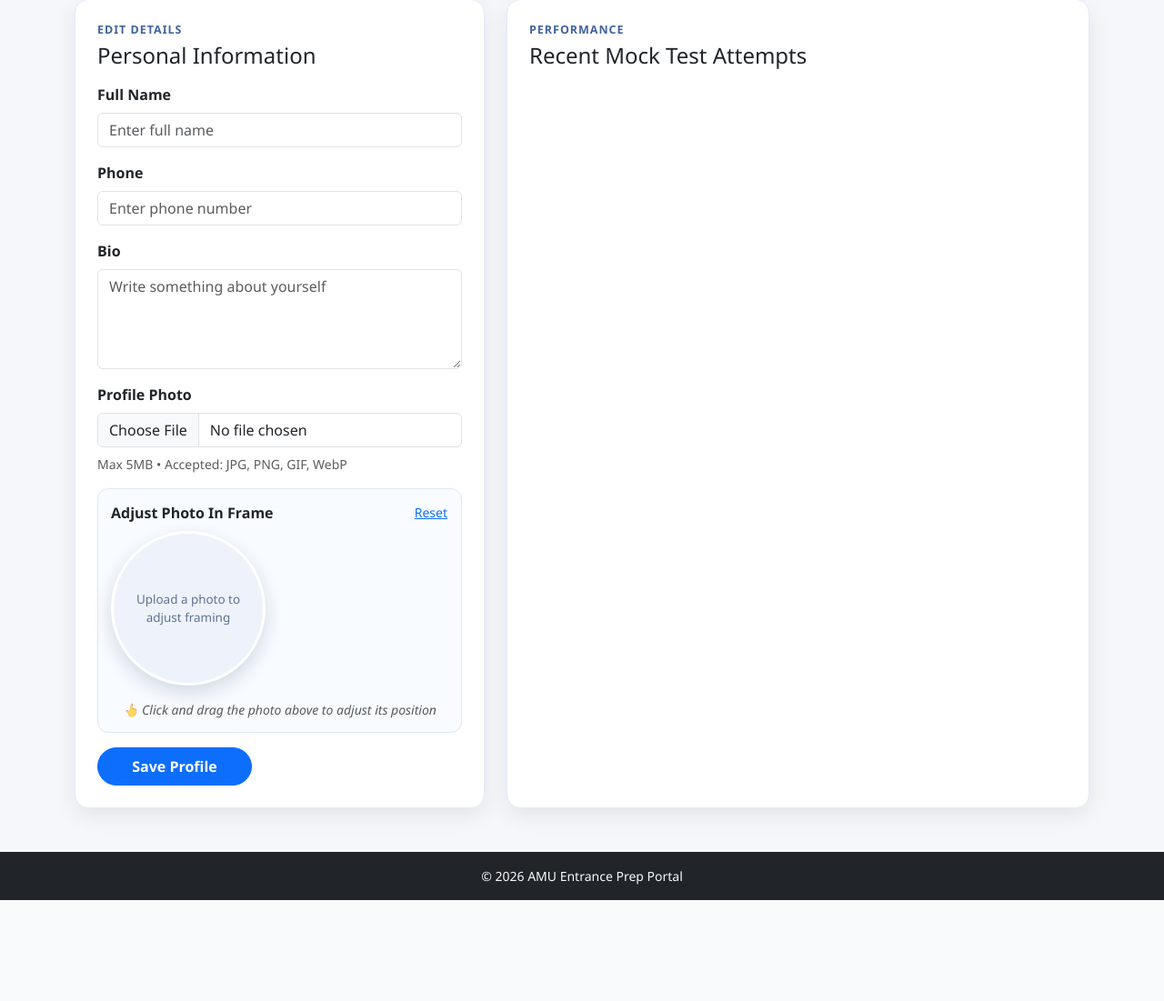
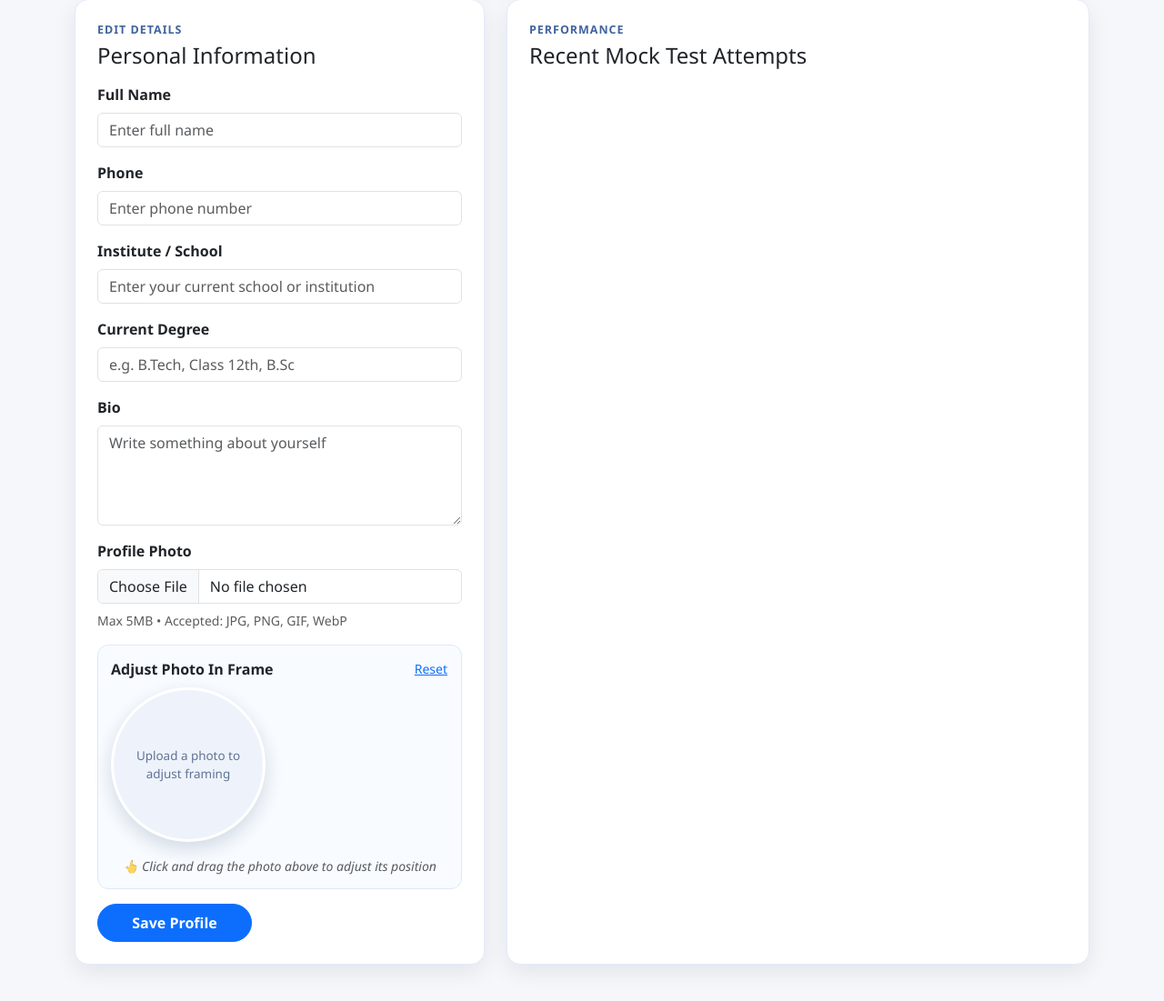
Before and after one commit to Shaaz29/AMU_Entrance_Prep_Portal, a Django app: page /profile/ in a window 1280 px wide. Shown: the part 364-1465 px from the top of the page at 91% size. Before the commit the page ends 1354 px from the top, so only its background shows below. Run offline with Django 5.2, Linux system fonts and the light colour scheme; the visitor is signed in with stand-in values (Sample User, id 1); data comes from the database, SQL or seed files in the repository; data that the repository does not hold is empty.

Commit message:
Profile Dashboard Upgrade: Natively synchronized UserProfile database schema with institute and educational degree data mapping. Instantiated input matrices directly on local profile logic arrays.

```diff
--- a/prep/forms.py
+++ b/prep/forms.py
@@ -7,10 +7,12 @@ from .models import UserProfile
 class UserProfileForm(forms.ModelForm):
 	class Meta:
 		model = UserProfile
-		fields = ['full_name', 'phone', 'bio', 'photo', 'photo_position_x', 'photo_position_y']
+		fields = ['full_name', 'phone', 'institute', 'degree', 'bio', 'photo', 'photo_position_x', 'photo_position_y']
 		widgets = {
 			'full_name': forms.TextInput(attrs={'class': 'form-control', 'placeholder': 'Enter full name'}),
 			'phone': forms.TextInput(attrs={'class': 'form-control', 'placeholder': 'Enter phone number'}),
+			'institute': forms.TextInput(attrs={'class': 'form-control', 'placeholder': 'Enter your current school or institution'}),
+			'degree': forms.TextInput(attrs={'class': 'form-control', 'placeholder': 'e.g. B.Tech, Class 12th, B.Sc'}),
 			'bio': forms.Textarea(attrs={'class': 'form-control', 'rows': 4, 'placeholder': 'Write something about yourself'}),
 			'photo': forms.ClearableFileInput(attrs={'class': 'form-control'}),
 			'photo_position_x': forms.HiddenInput(),
--- a/prep/models.py
+++ b/prep/models.py
@@ -122,6 +122,8 @@ class UserProfile(models.Model):
     user = models.OneToOneField(User, on_delete=models.CASCADE, related_name='profile')
     full_name = models.CharField(max_length=120, blank=True)
     phone = models.CharField(max_length=20, blank=True)
+    institute = models.CharField(max_length=200, blank=True)
+    degree = models.CharField(max_length=200, blank=True)
     bio = models.TextField(blank=True)
     photo = models.ImageField(upload_to='profile_photos/', blank=True, null=True)
     photo_position_x = models.PositiveSmallIntegerField(
--- a/templates/profile.html
+++ b/templates/profile.html
@@ -60,6 +60,16 @@
                         <div class="mb-3">
                             <label class="form-label fw-semibold">Phone</label>
                             {{ form.phone }}
+                        </div>
+
+                        <div class="mb-3">
+                            <label class="form-label fw-semibold">Institute / School</label>
+                            {{ form.institute }}
+                        </div>
+
+                        <div class="mb-3">
+                            <label class="form-label fw-semibold">Current Degree</label>
+                            {{ form.degree }}
                         </div>
 
                         <div class="mb-3">
```
Also changed, not shown: prep/migrations/0012_userprofile_degree_userprofile_institute.py (added).
